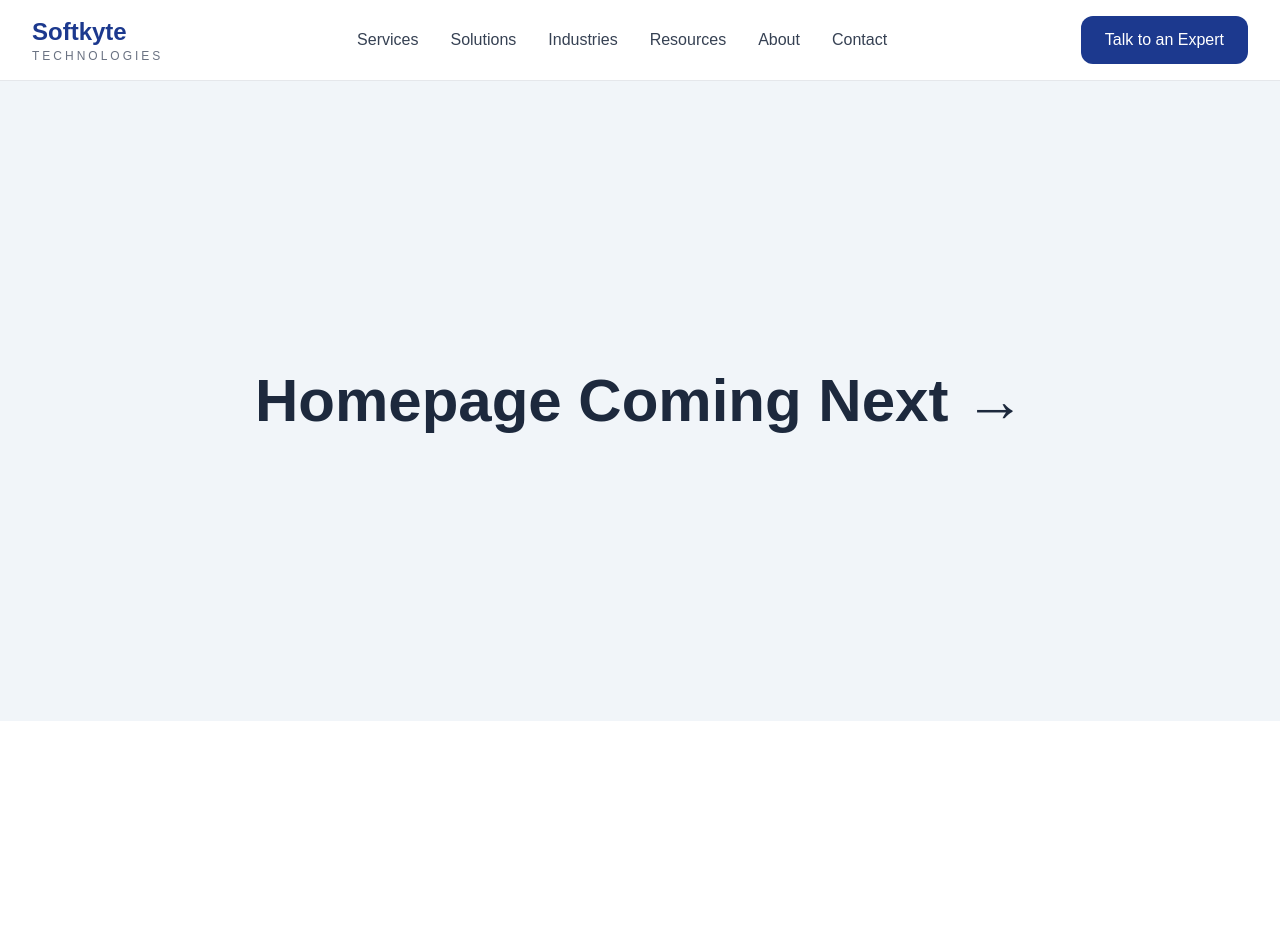
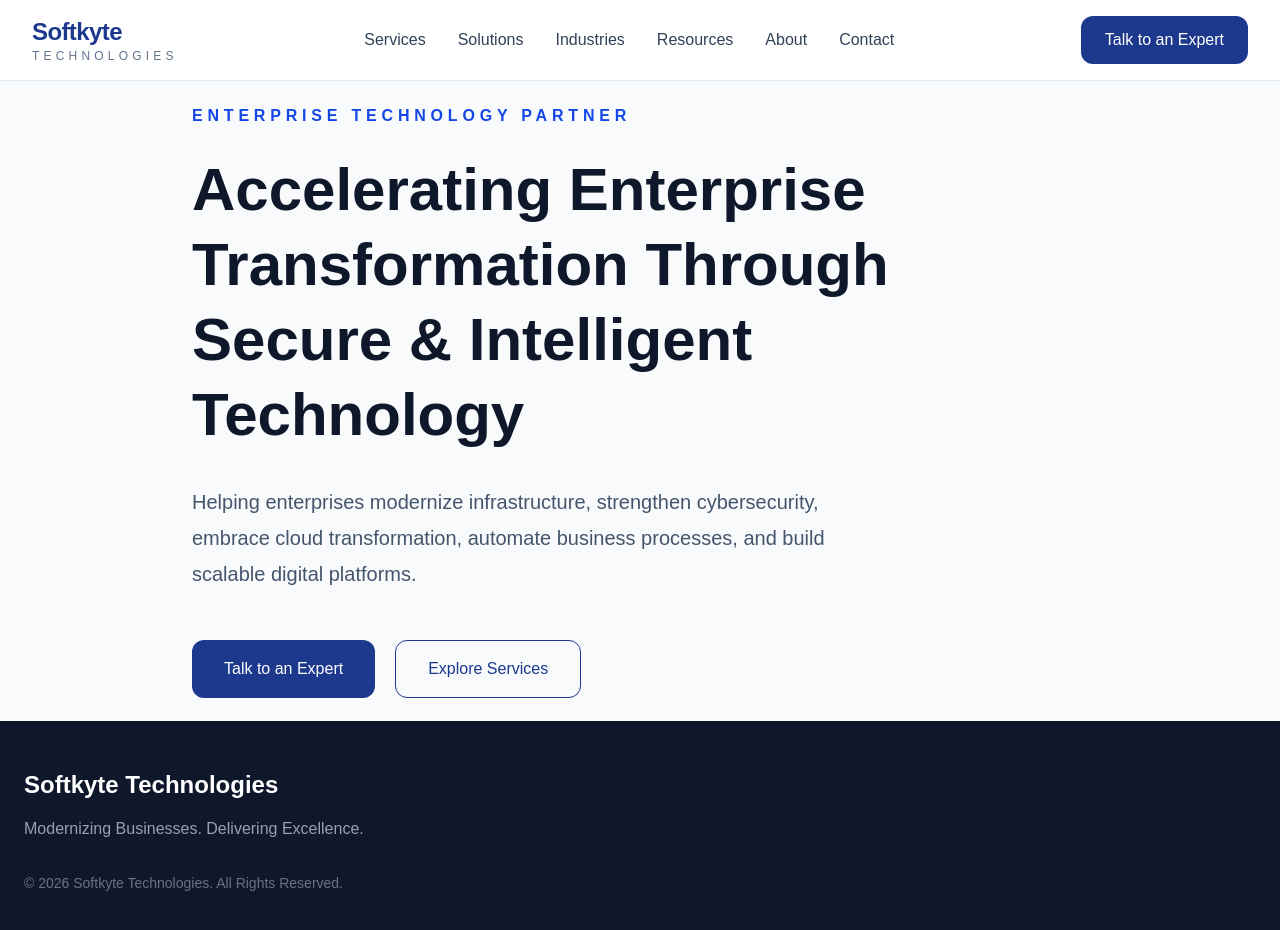
Before and after one commit to zakiaasma/softkyte-website, a Next.js app: page / in a window 1280 px wide. Shown: the top 930 px of the page. Before the commit the page ends 800 px from the top, so only its background shows below. Built offline with nearby package versions, Linux system fonts and the light colour scheme.

Commit message:
Sprint 2 - Enterprise Navigation

```diff
--- a/app/page.tsx
+++ b/app/page.tsx
@@ -1,15 +1,13 @@
 import Header from "@/components/layout/Header";
+import Hero from "@/components/home/Hero";
+import Footer from "@/components/layout/Footer";
 
 export default function Home() {
   return (
     <>
       <Header />
-
-      <main className="flex h-[80vh] items-center justify-center bg-slate-100">
-        <h1 className="text-6xl font-bold text-slate-800">
-          Homepage Coming Next →
-        </h1>
-      </main>
+      <Hero />
+      <Footer />
     </>
   );
 }
--- a/components/Hero.tsx
+++ /dev/null
@@ -1,32 +0,0 @@
-export default function Hero() {
-  return (
-    <section className="bg-slate-50">
-      <div className="mx-auto max-w-7xl px-6 py-28">
-        <p className="font-semibold uppercase tracking-widest text-blue-700">
-          Enterprise Technology Partner
-        </p>
-
-        <h1 className="mt-6 max-w-4xl text-6xl font-bold leading-tight text-slate-900">
-          Accelerating Enterprise Transformation Through Secure &
-          Intelligent Technology
-        </h1>
-
-        <p className="mt-8 max-w-2xl text-xl text-gray-600">
-          Helping enterprises modernize infrastructure, strengthen
-          cybersecurity, embrace cloud transformation, automate business
-          processes, and build scalable digital platforms.
-        </p>
-
-        <div className="mt-10 flex gap-5">
-          <button className="rounded-lg bg-blue-900 px-8 py-4 text-white hover:bg-blue-800">
-            Talk to an Expert
-          </button>
-
-          <button className="rounded-lg border border-blue-900 px-8 py-4 text-blue-900 hover:bg-blue-50">
-            Explore Services
-          </button>
-        </div>
-      </div>
-    </section>
-  );
-}
--- /dev/null
+++ b/components/home/Hero.tsx
@@ -0,0 +1,34 @@
+export default function Hero() {
+  return (
+    <section className="flex h-[80vh] items-center bg-slate-50">
+      <div className="mx-auto max-w-7xl px-8">
+
+        <p className="mb-6 font-semibold uppercase tracking-[0.3em] text-blue-700">
+          Enterprise Technology Partner
+        </p>
+
+        <h1 className="max-w-4xl text-6xl font-extrabold leading-tight text-slate-900">
+          Accelerating Enterprise Transformation Through Secure &
+          Intelligent Technology
+        </h1>
+
+        <p className="mt-8 max-w-2xl text-xl leading-9 text-slate-600">
+          Helping enterprises modernize infrastructure, strengthen cybersecurity,
+          embrace cloud transformation, automate business processes,
+          and build scalable digital platforms.
+        </p>
+
+        <div className="mt-12 flex gap-5">
+          <button className="rounded-xl bg-blue-900 px-8 py-4 text-white hover:bg-blue-800">
+            Talk to an Expert
+          </button>
+
+          <button className="rounded-xl border border-blue-900 px-8 py-4 text-blue-900 hover:bg-blue-50">
+            Explore Services
+          </button>
+        </div>
+
+      </div>
+    </section>
+  );
+}
--- a/components/layout/Header.tsx
+++ b/components/layout/Header.tsx
@@ -1,5 +1,5 @@
 export default function Header() {
-  const menu = [
+  const menus = [
     "Services",
     "Solutions",
     "Industries",
@@ -9,32 +9,35 @@ export default function Header() {
   ];
 
   return (
-    <header className="sticky top-0 z-50 border-b border-gray-200 bg-white/90 backdrop-blur">
+    <header className="sticky top-0 z-50 border-b border-slate-200 bg-white/95 backdrop-blur-md">
       <div className="mx-auto flex h-20 max-w-7xl items-center justify-between px-8">
 
-        <div>
-          <h1 className="text-2xl font-bold text-blue-900">
+        {/* Logo */}
+        <div className="cursor-pointer">
+          <h1 className="text-2xl font-bold tracking-tight text-blue-900">
             Softkyte
           </h1>
 
-          <p className="text-xs tracking-[0.25em] text-gray-500 uppercase">
+          <p className="text-xs uppercase tracking-[0.35em] text-slate-500">
             Technologies
           </p>
         </div>
 
+        {/* Navigation */}
         <nav className="hidden items-center gap-8 lg:flex">
-          {menu.map((item) => (
+          {menus.map((menu) => (
             <a
-              key={item}
+              key={menu}
               href="#"
-              className="font-medium text-gray-700 transition hover:text-blue-800"
+              className="font-medium text-slate-700 transition duration-200 hover:text-blue-800"
             >
-              {item}
+              {menu}
             </a>
           ))}
         </nav>
 
-        <button className="rounded-xl bg-blue-900 px-6 py-3 font-medium text-white transition hover:bg-blue-800">
+        {/* CTA */}
+        <button className="rounded-xl bg-blue-900 px-6 py-3 font-medium text-white transition duration-300 hover:bg-blue-800">
           Talk to an Expert
         </button>
 
```
Also changed, not shown: components/layout/Footer.tsx (renamed from components/Footer.tsx).
